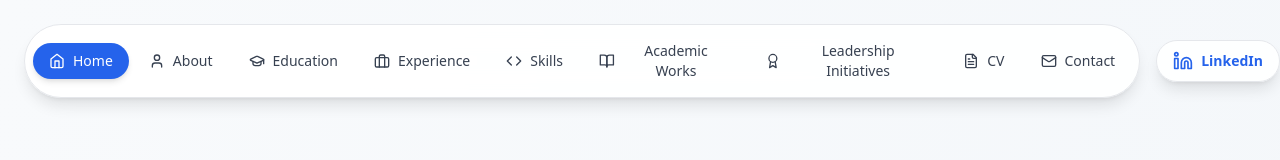
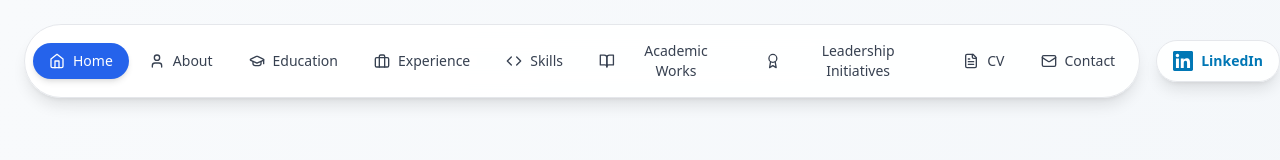
Before and after one commit to zofiakowalska/PersonalWeb, a React (Vite) app: page / in a window 1280 px wide. Shown: the top 160 px of the page. Built offline with nearby package versions, Linux system fonts and the light colour scheme.

Commit message:
Update LinkedIn link to profile and use official LinkedIn logo

```diff
--- a/src/App.jsx
+++ b/src/App.jsx
@@ -1,5 +1,12 @@
 import React, { useState, useEffect } from 'react';
-import { Linkedin, Home, User, GraduationCap, Briefcase, Code, BookOpen, Award, FileText, Mail } from 'lucide-react';
+import { Home, User, GraduationCap, Briefcase, Code, BookOpen, Award, FileText, Mail } from 'lucide-react';
+
+// LinkedIn Logo SVG Component
+const LinkedInLogo = ({ className }) => (
+  <svg className={className} viewBox="0 0 24 24" fill="currentColor" xmlns="http://www.w3.org/2000/svg">
+    <path d="M20.447 20.452h-3.554v-5.569c0-1.328-.027-3.037-1.852-3.037-1.853 0-2.136 1.445-2.136 2.939v5.667H9.351V9h3.414v1.561h.046c.477-.9 1.637-1.85 3.37-1.85 3.601 0 4.267 2.37 4.267 5.455v6.286zM5.337 7.433c-1.144 0-2.063-.926-2.063-2.065 0-1.138.92-2.063 2.063-2.063 1.14 0 2.064.925 2.064 2.063 0 1.139-.925 2.065-2.064 2.065zm1.782 13.019H3.555V9h3.564v11.452zM22.225 0H1.771C.792 0 0 .774 0 1.729v20.542C0 23.227.792 24 1.771 24h20.451C23.2 24 24 23.227 24 22.271V1.729C24 .774 23.2 0 22.222 0h.003z"/>
+  </svg>
+);
 
 export default function PersonalWebsite() {
   const [activeSection, setActiveSection] = useState('home');
@@ -61,13 +68,13 @@
           ))}
         </div>
         <a
-          href="https://linkedin.com"
+          href="https://www.linkedin.com/in/zofia-kowalska-50944a222"
           target="_blank"
           rel="noopener noreferrer"
-          className="bg-white/90 backdrop-blur-md rounded-full shadow-lg px-4 py-2.5 text-blue-600 hover:text-blue-700 hover:bg-white transition-all border border-gray-200 flex items-center gap-2 font-medium"
+          className="bg-white/90 backdrop-blur-md rounded-full shadow-lg px-4 py-2.5 text-[#0077b5] hover:text-[#005885] hover:bg-white transition-all border border-gray-200 flex items-center gap-2 font-medium"
           aria-label="LinkedIn"
         >
-          <Linkedin className="w-5 h-5" />
+          <LinkedInLogo className="w-5 h-5" />
           <span className="text-sm font-semibold">LinkedIn</span>
         </a>
       </nav>
```
